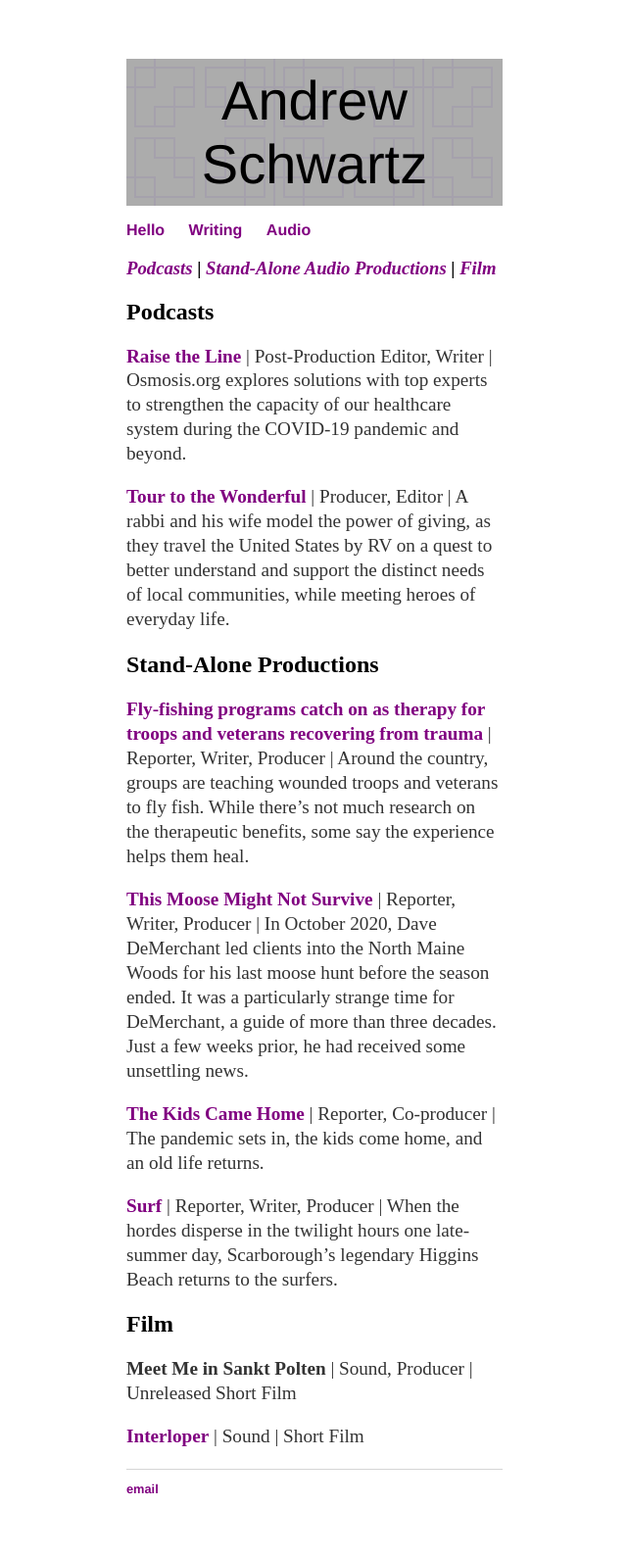
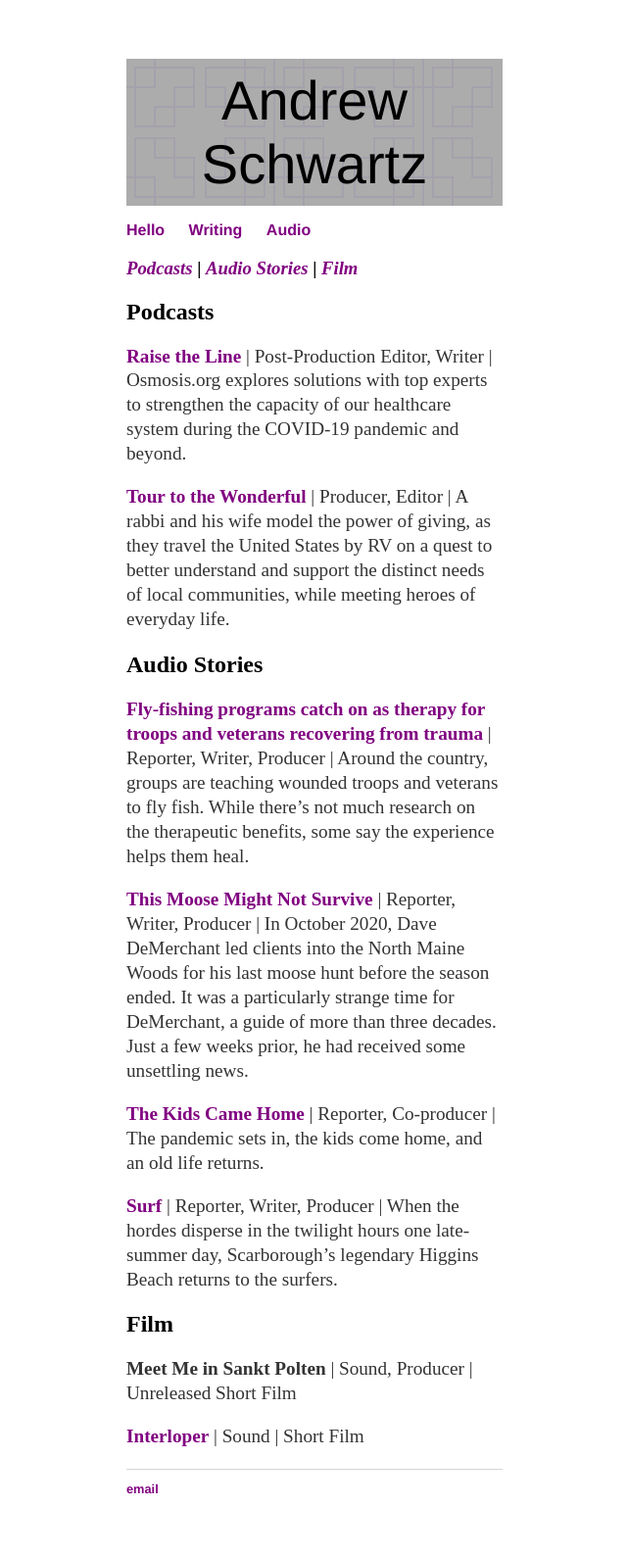
Before and after one commit to aonschwartz/aonschwartz.github.io, a Jekyll site: the page built from about/audio.md, in a window 1280 px wide. Shown: the whole page at 98% size, without its empty margins (319-959 px from the left). Built offline with Jekyll 4.4.1, drawn with Linux system fonts in a browser that asks for light colours.

Commit message:
Update audio.md

```diff
--- a/about/audio.md
+++ b/about/audio.md
@@ -3,7 +3,7 @@ title: "Audio"
 permalink: /audio/
 layout: default
 ---
-### *[Podcasts](#Podcasts)* \| *[Stand-Alone Audio Productions](#Stand-Alone Productions)* \| *[Film](#Film)*
+### *[Podcasts](#Podcasts)* \| *[Audio Stories](#Audio Stories)* \| *[Film](#Film)*
 
 
 ## <a name="Podcasts"><a/>Podcasts
@@ -12,7 +12,7 @@ layout: default
 
 **[Tour to the Wonderful](https://podcasts.apple.com/us/podcast/tour-to-the-wonderful-podcast/id1547001141)** \| Producer, Editor \| A rabbi and his wife model the power of giving, as they travel the United States by RV on a quest to better understand and support the distinct needs of local communities, while meeting heroes of everyday life.
 
-## <a name="Stand-Alone Productions"><a/>Stand-Alone Productions
+## <a name="Audio Stories"><a/>Audio Stories
 
 **[Fly-fishing programs catch on as therapy for troops and veterans recovering from trauma](https://beta.prx.org/stories/394771)** \| Reporter, Writer, Producer \| Around the country, groups are teaching wounded troops and veterans to fly fish. While there's not much research on the therapeutic benefits, some say the experience helps them heal.
 
```
